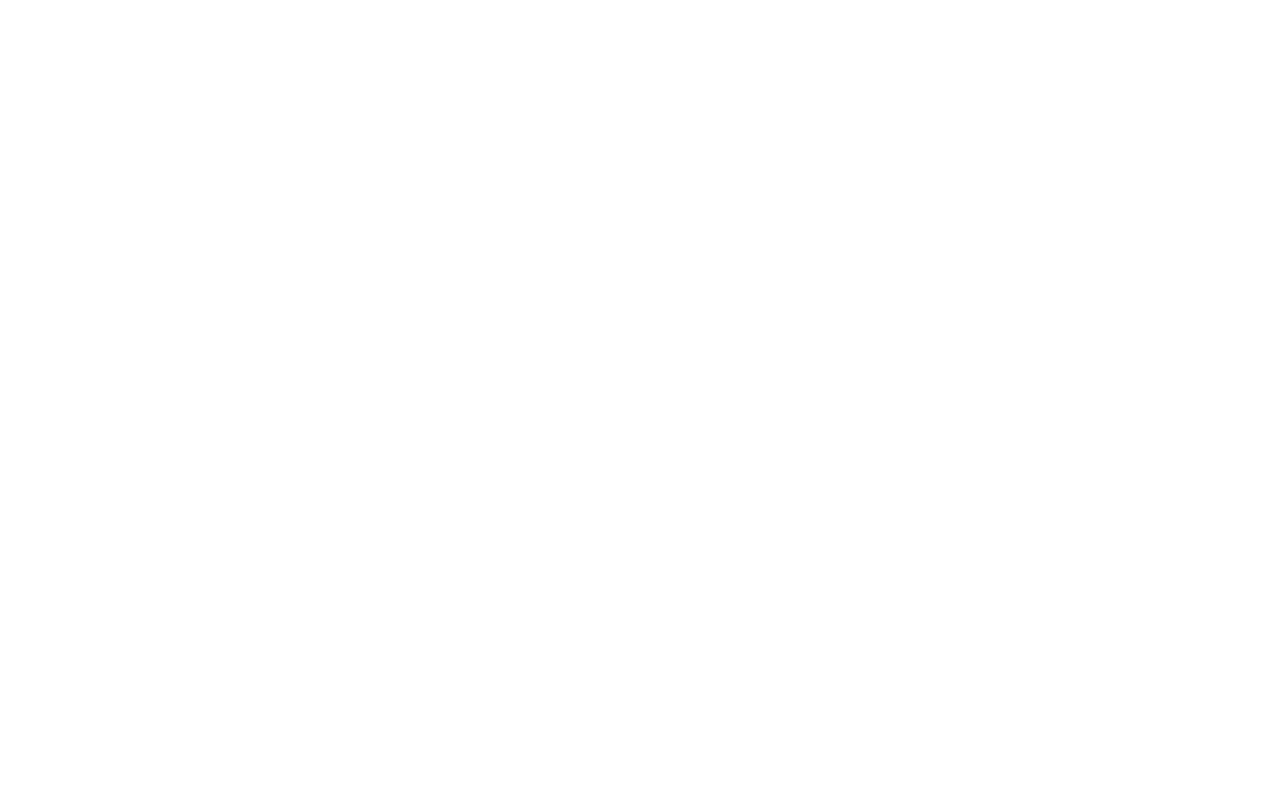
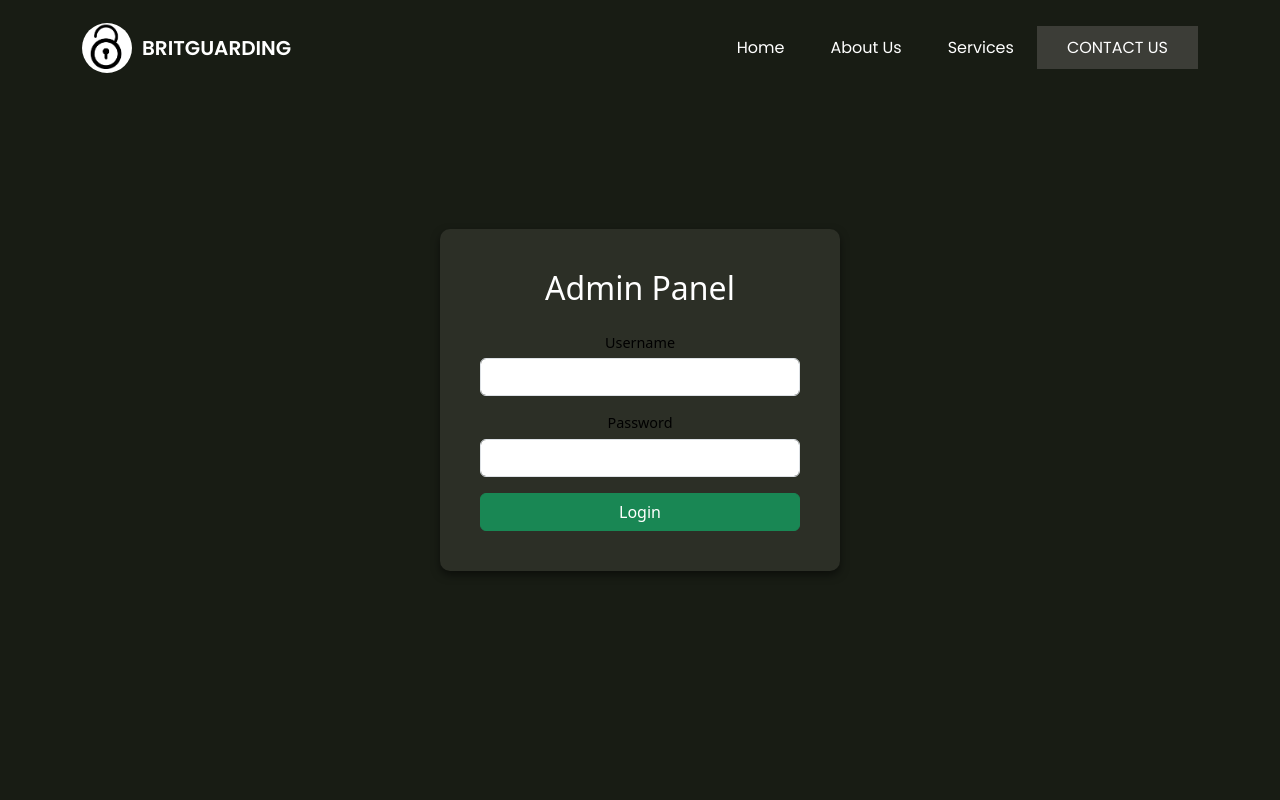
Before and after one commit to ImranAliJutt/securitywebsite, a React (Create React App) app: page /admin in a window 1280 px wide. Before the commit this address had no page. Shown: the top 800 px of the page. Built offline with nearby package versions, Linux system fonts and the light colour scheme.

Commit message:
Add environment variable for API base URL

```diff
--- a/package.json
+++ b/package.json
@@ -13,6 +13,7 @@
     "react": "^19.0.0",
     "react-bootstrap": "^2.10.7",
     "react-dom": "^19.0.0",
+    "react-icons": "^5.4.0",
     "react-router-dom": "^7.0.2",
     "react-scripts": "5.0.1",
     "web-vitals": "^4.2.4"
@@ -43,7 +44,6 @@
   },
   "description": "This project was bootstrapped with [Create React App](https://github.com/facebook/create-react-app).",
   "main": "index.js",
-  "devDependencies": {},
   "keywords": [],
   "author": "",
   "license": "ISC"
--- a/src/App.js
+++ b/src/App.js
@@ -12,6 +12,7 @@ import Map from './components/Map';
 import TeamGrid from './components/TeamGrid';
 import MyComponent from './components/MyComponent';
 import DataComponent from './components/DataComponent';
+import AdminPanel from './components/AdminPanel'; // Import Admin Panel Component
 
 function App() {
   return (
@@ -74,7 +75,7 @@ function App() {
             }
           />
 
-          {/* Other Routes */}
+          {/* Projects Route - Navbar + Projects + Footer */}
           <Route
             path="/projects"
             element={
@@ -86,6 +87,7 @@ function App() {
             }
           />
 
+          {/* Map Route - Navbar + Map + Footer */}
           <Route
             path="/map"
             element={
@@ -97,6 +99,7 @@ function App() {
             }
           />
 
+          {/* Team Route - Navbar + TeamGrid + Footer */}
           <Route
             path="/team"
             element={
@@ -108,12 +111,25 @@ function App() {
             }
           />
 
+          {/* My Component Route */}
           <Route
             path="/my-component"
             element={
               <>
                 <Navbar />
                 <MyComponent />
+                <Footer />
+              </>
+            }
+          />
+
+          {/* Admin Panel Route */}
+          <Route
+            path="/admin"
+            element={
+              <>
+                <Navbar />
+                <AdminPanel />
                 <Footer />
               </>
             }
--- /dev/null
+++ b/src/components/AdminPanel.css
@@ -0,0 +1,72 @@
+/* Reset Styles */
+* {
+    margin: 0;
+    padding: 0;
+    box-sizing: border-box;
+  }
+
+  /* Background and Main Container */
+  .admin-panel-container {
+    background-color: #181C14;
+    color: white;
+    min-height: 100vh;
+    display: flex;
+    justify-content: center;
+    align-items: center;
+  }
+
+  /* Login Card Styling */
+  .login-card {
+    background: #2c2f26;
+    border-radius: 10px;
+    padding: 40px;
+    box-shadow: 0 4px 8px rgba(0, 0, 0, 0.5);
+    width: 100%;
+    max-width: 400px;
+    text-align: center;
+  }
+
+  .login-card h2 {
+    margin-bottom: 20px;
+  }
+
+  .form-control {
+    background-color: #444;
+    border: none;
+    color: white;
+  }
+
+  .form-control::placeholder {
+    color: #aaa;
+  }
+
+  .btn-success {
+    background-color: #28a745;
+    border: none;
+  }
+
+  .btn-success:hover {
+    background-color: #218838;
+  }
+
+  /* Success/Error Messages */
+  .message {
+    color: #ff6b6b;
+  }
+
+  .message.success {
+    color: #28a745;
+  }
+
+  /* Data Table Container */
+  .data-container {
+    width: 90%;
+    max-width: 1000px;
+    margin: auto;
+  }
+
+  .table th,
+  .table td {
+    text-align: center;
+    vertical-align: middle;
+  }
--- /dev/null
+++ b/src/components/AdminPanel.js
@@ -0,0 +1,198 @@
+import React, { useState, useEffect } from "react";
+import "./AdminPanel.css";
+import "bootstrap/dist/css/bootstrap.min.css";
+import { FaEdit, FaTrash } from "react-icons/fa"; // Import icons
+
+const AdminPanel = () => {
+  const [username, setUsername] = useState("");
+  const [password, setPassword] = useState("");
+  const [message, setMessage] = useState("");
+  const [isLoggedIn, setIsLoggedIn] = useState(false);
+  const [contacts, setContacts] = useState([]); // State to store contact records
+  const [editingContact, setEditingContact] = useState(null); // State to handle editing
+  const [updatedContact, setUpdatedContact] = useState({}); // State for updates
+
+  // Login Functionality
+  const handleLogin = (e) => {
+    e.preventDefault();
+    if (username === "admin" && password === "12345") {
+      setMessage("Login successful!");
+      setIsLoggedIn(true);
+      fetchContacts(); // Fetch contact data on successful login
+    } else {
+      setMessage("Invalid credentials! Please try again.");
+      setIsLoggedIn(false);
+    }
+  };
+
+  // Fetch Contacts
+  const fetchContacts = async () => {
+    try {
+      const response = await fetch(`${process.env.REACT_APP_API_BASE_URL}/api/contacts`);
+      if (response.ok) {
+        const data = await response.json();
+        setContacts(data);
+      }
+    } catch (error) {
+      console.error("Error fetching contacts:", error);
+    }
+  };
+
+  // Delete Contact
+  const handleDelete = async (id) => {
+    try {
+      await fetch(`${process.env.REACT_APP_API_BASE_URL}/api/contacts/${id}`, {
+        method: "DELETE",
+      });
+      setContacts(contacts.filter((contact) => contact._id !== id));
+    } catch (error) {
+      console.error("Error deleting contact:", error);
+    }
+  };
+
+  // Start Editing Contact
+  const handleEdit = (contact) => {
+    setEditingContact(contact._id);
+    setUpdatedContact(contact);
+  };
+
+  // Update Contact
+  const handleUpdate = async (id) => {
+    try {
+      await fetch(`${process.env.REACT_APP_API_BASE_URL}/api/contacts/${id}`, {
+        method: "PUT",
+        headers: { "Content-Type": "application/json" },
+        body: JSON.stringify(updatedContact),
+      });
+      setEditingContact(null);
+      fetchContacts();
+    } catch (error) {
+      console.error("Error updating contact:", error);
+    }
+  };
+
+  return (
+    <div
+      className="admin-panel-container"
+      style={{
+        backgroundColor: "#181C14",
+        minHeight: "100vh",
+        color: "#fff",
+        padding: "20px",
+      }}
+    >
+      {!isLoggedIn ? (
+        // Login Form
+        <div className="login-card">
+          <h2 className="text-center mb-4">Admin Panel</h2>
+          <form onSubmit={handleLogin}>
+            <div className="form-group mb-3">
+              <label>Username</label>
+              <input
+                type="text"
+                className="form-control"
+                value={username}
+                onChange={(e) => setUsername(e.target.value)}
+              />
+            </div>
+            <div className="form-group mb-3">
+              <label>Password</label>
+              <input
+                type="password"
+                className="form-control"
+                value={password}
+                onChange={(e) => setPassword(e.target.value)}
+              />
+            </div>
+            <button className="btn btn-success w-100">Login</button>
+          </form>
+          {message && <p className="text-center mt-3">{message}</p>}
+        </div>
+      ) : (
+        // Contacts Table
+        <div>
+          <h2 className="text-center mb-4">Welcome, Admin!</h2>
+          <h3 className="mb-3">Fetched Contact Records</h3>
+          <table className="table table-dark table-hover">
+            <thead>
+              <tr>
+                <th>Name</th>
+                <th>Email</th>
+                <th>Phone</th>
+                <th>Subject</th>
+                <th>Message</th>
+                <th>Actions</th>
+              </tr>
+            </thead>
+            <tbody>
+              {contacts.map((contact) => (
+                <tr key={contact._id}>
+                  {editingContact === contact._id ? (
+                    <>
+                      <td>
+                        <input
+                          value={updatedContact.fullName || ""}
+                          onChange={(e) =>
+                            setUpdatedContact({ ...updatedContact, fullName: e.target.value })
+                          }
+                        />
+                      </td>
+                      <td>
+                        <input
+                          value={updatedContact.email || ""}
+                          onChange={(e) =>
+                            setUpdatedContact({ ...updatedContact, email: e.target.value })
+                          }
+                        />
+                      </td>
+                      <td>
+                        <input
+                          value={updatedContact.phone || ""}
+                          onChange={(e) =>
+                            setUpdatedContact({ ...updatedContact, phone: e.target.value })
+                          }
+                        />
+                      </td>
+                      <td colSpan="2">
+                        <button
+                          className="btn btn-success btn-sm"
+                          onClick={() => handleUpdate(contact._id)}
+                        >
+                          Save
+                        </button>
+                      </td>
+                    </>
+                  ) : (
+                    <>
+                      <td>{contact.fullName}</td>
+                      <td>{contact.email}</td>
+                      <td>{contact.phone}</td>
+                      <td>{contact.subject}</td>
+                      <td>{contact.message}</td>
+                      <td>
+                        <button
+                          className="btn btn-primary btn-sm me-2"
+                          onClick={() => handleEdit(contact)}
+                        >
+                          <FaEdit />
+                        </button>
+                        <button
+                          className="btn btn-danger btn-sm"
+                          onClick={() => handleDelete(contact._id)}
+                        >
+                          <FaTrash />
+                        </button>
+                      </td>
+                    </>
+                  )}
+                </tr>
+              ))}
+            </tbody>
+          </table>
+        </div>
+      )}
+    </div>
+  );
+};
+
+export default AdminPanel;
```
Also changed, not shown: 2 other files (tests, documents, lock files or other folders).
